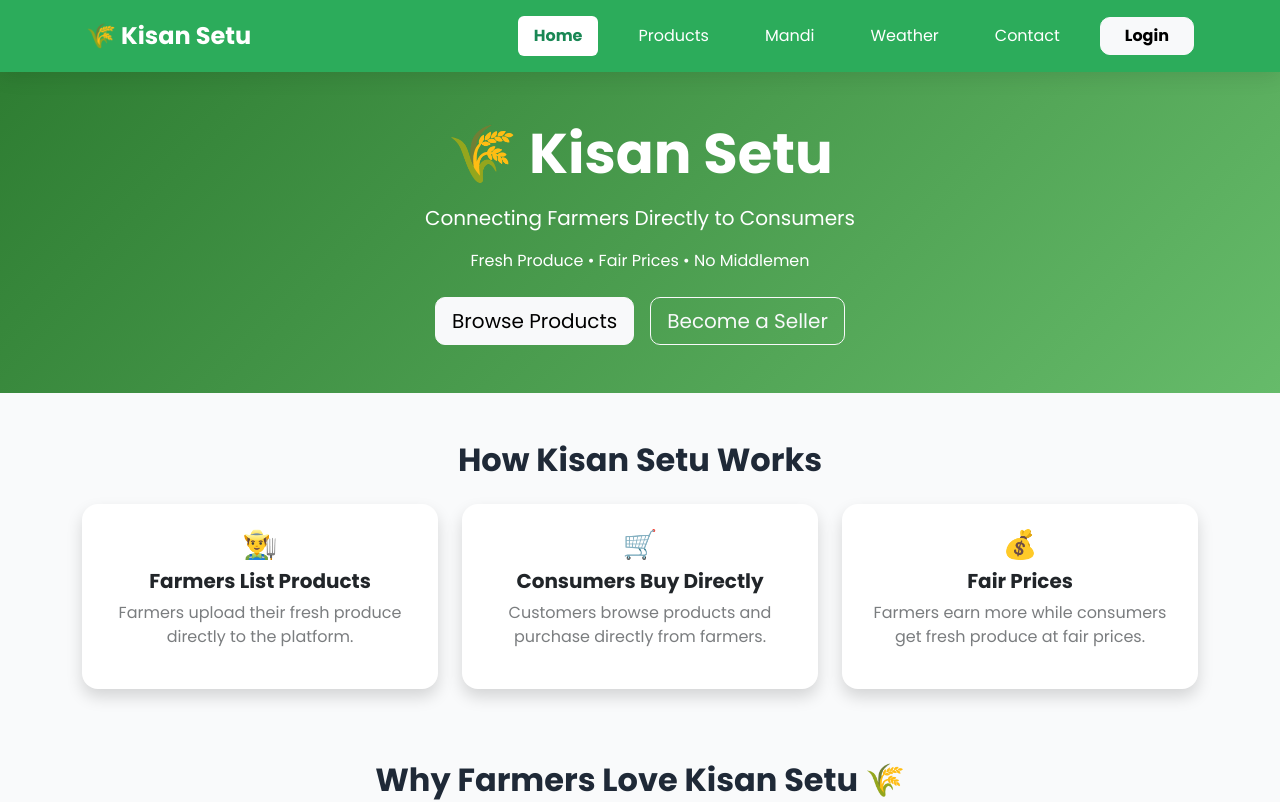
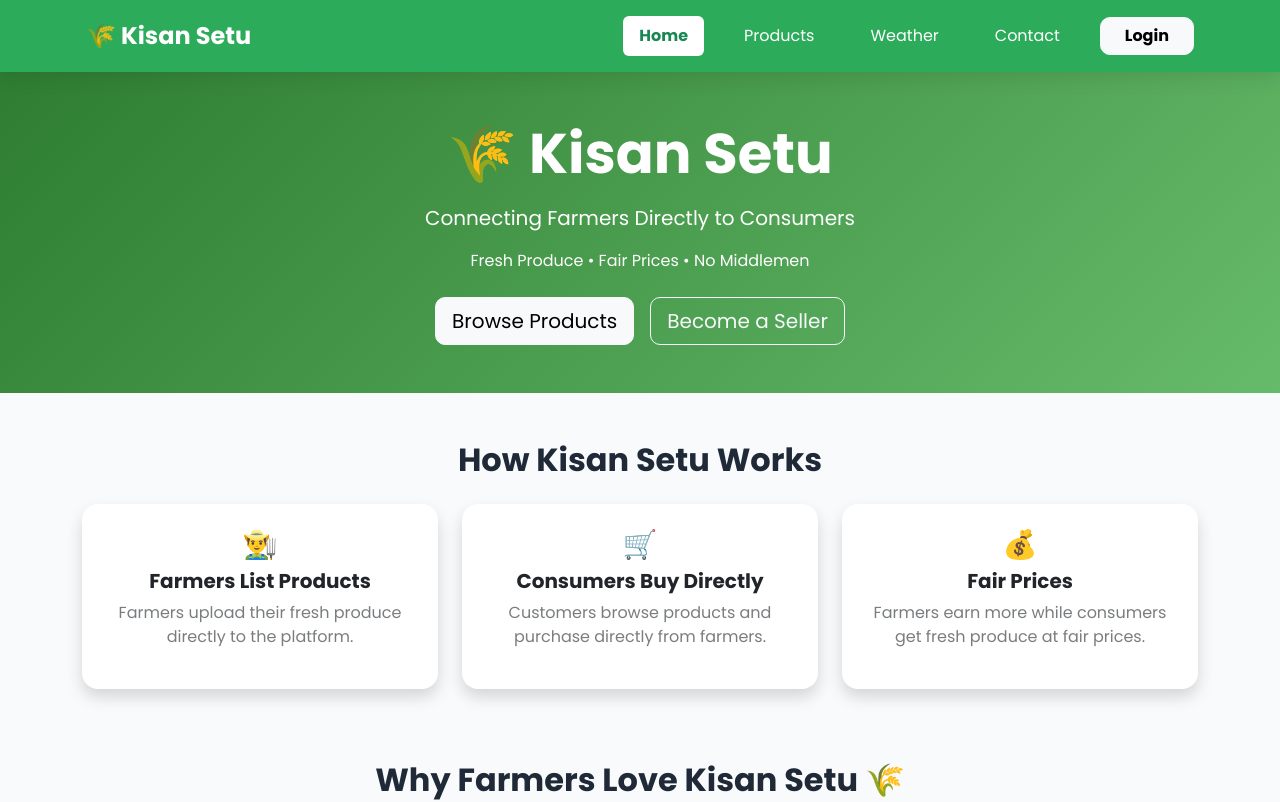
Before and after one commit to brandspire27/KisanSetu, a React (Create React App) app: page / in a window 1280 px wide. Shown: the top 802 px of the page. Built offline with nearby package versions, Linux system fonts and the light colour scheme.

Commit message:
Update Navbar.js

```diff
--- a/src/components/Navbar.js
+++ b/src/components/Navbar.js
@@ -28,7 +28,7 @@ function Navbar() {
   const menuItems = [
     { name: "Home", path: "/", icon: <FaHome /> },
     { name: "Products", path: "/products", icon: <FaBox /> },
-    { name: "Mandi", path: "/mandi", icon: <FaStore /> },
+
     { name: "Weather", path: "/weather", icon: <FaCloudSun /> },
     { name: "Contact", path: "/contact", icon: <FaPhone /> },
   ];
```
